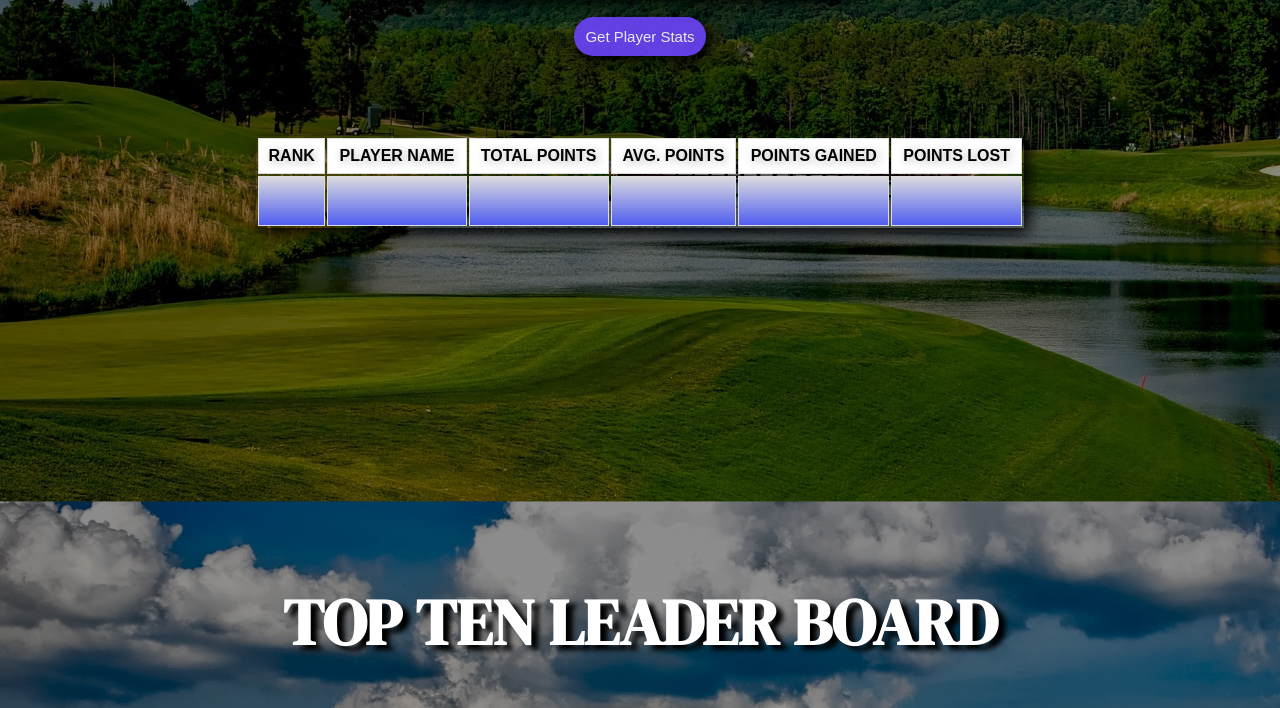
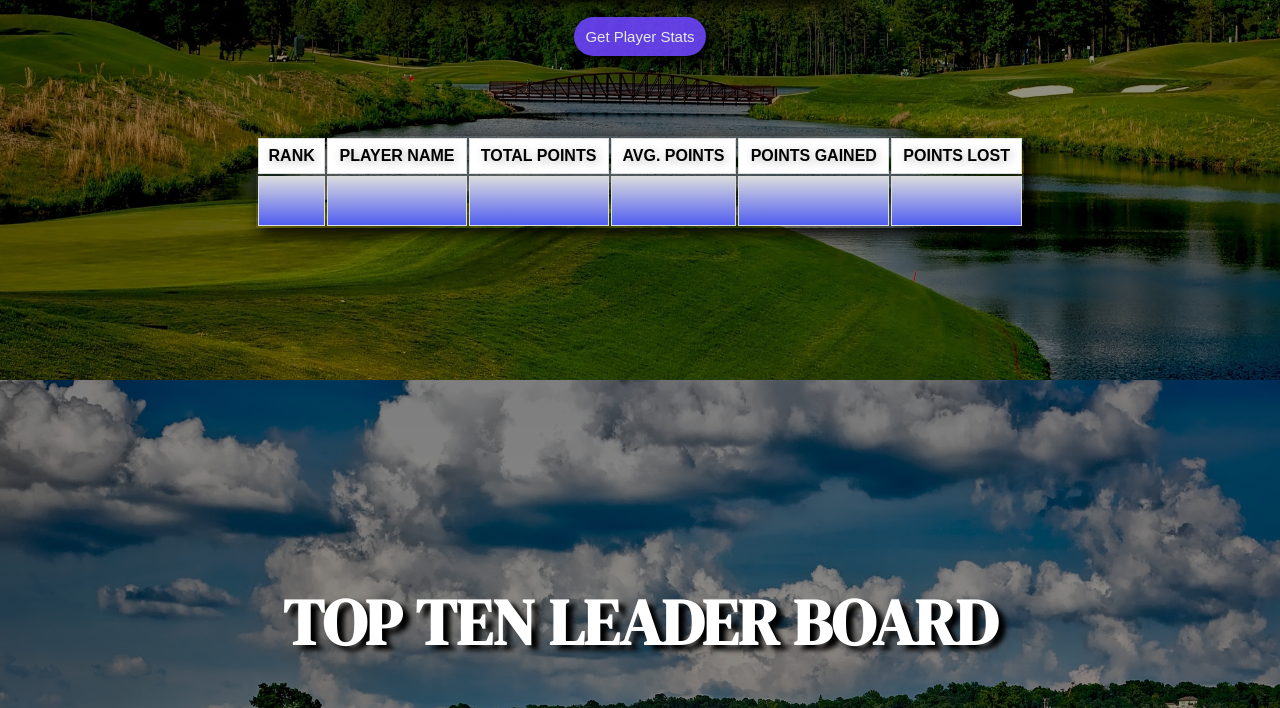
Before and after one commit to tnickerson10/world-golf-ranker, a plain HTML site: page index.html in a window 1280 px wide. Shown: the part 420-1128 px from the top of the page. Drawn offline with Linux system fonts and the light colour scheme.

Commit message:
adjusted background image fixed

```diff
--- a/styles.css
+++ b/styles.css
@@ -2,12 +2,12 @@ body {
     margin: 0;
     padding: 0;
     background: linear-gradient( rgba(0, 0, 0, 0.5), rgba(0, 0, 0, 0.4) ), url('images/golf-background2.jpg');
-    background-size: 200vh;
+    background-repeat: no-repeat;
+    background-size: 100% auto;
+    background-position: center top;
     background-attachment: fixed;
+}
 
-
-
-}
 h1 {
     text-transform: uppercase;
     font-family: 'DM Serif Display', serif;
```
